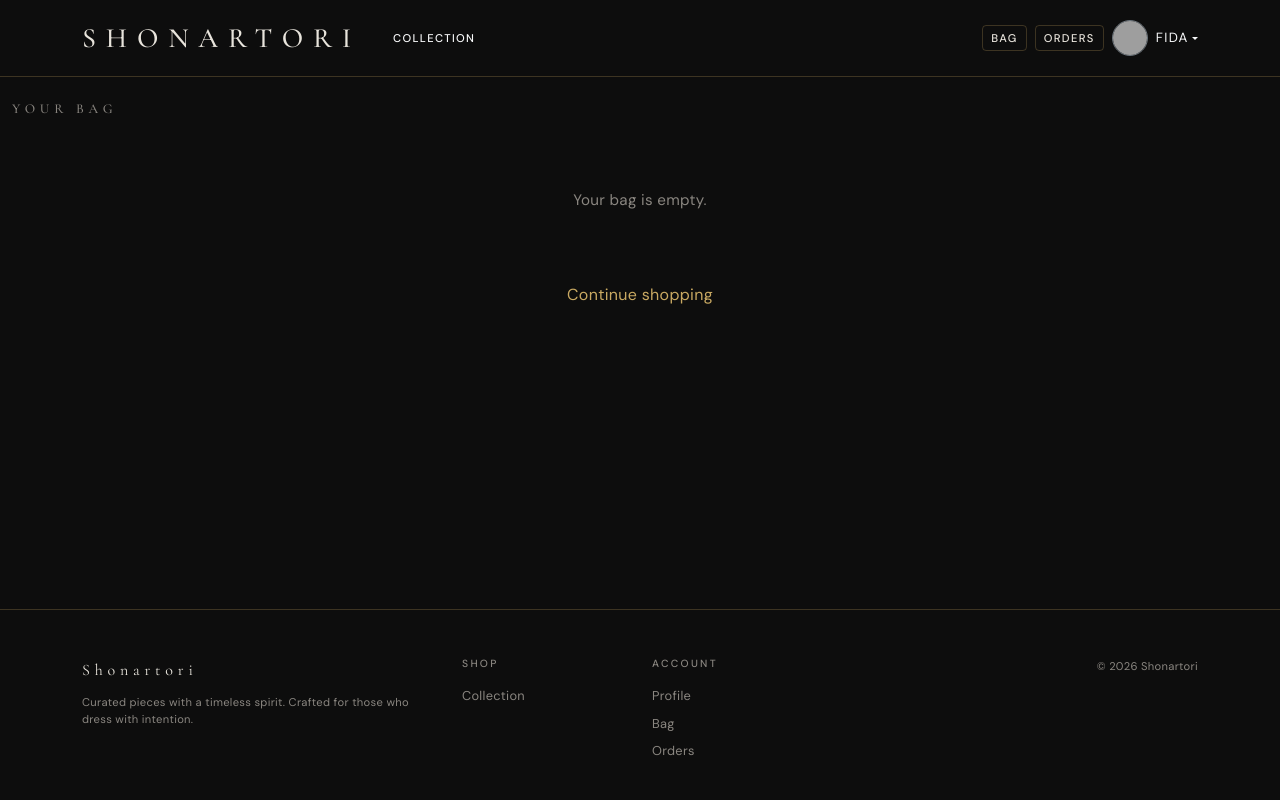
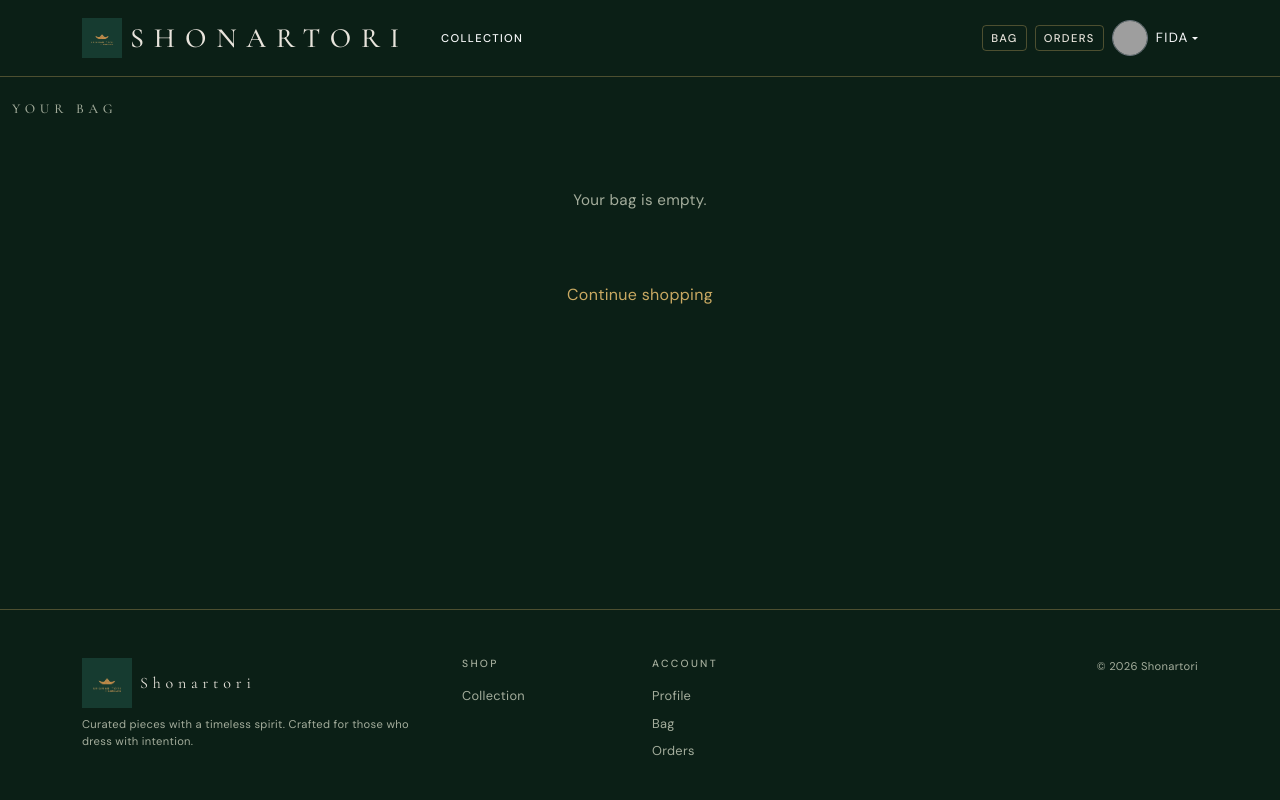
Before and after one commit to RafiAhamed07/Shonar-Tori, a Django app: page /product/cart/ in a window 1280 px wide. Run offline with Django 4.2, Linux system fonts and the light colour scheme; a user stored in the database is signed in; data comes from the database, SQL or seed files in the repository; grey boxes are pictures that could not be loaded.

Commit message:
logo + theme updated

```diff
--- a/shonartori/home/static/css/luxury.css
+++ b/shonartori/home/static/css/luxury.css
@@ -1,13 +1,13 @@
 /* ShonarTori — luxury editorial theme (Bootstrap 5 companion) */
 
 :root {
-  --lux-bg: #0d0d0d;
-  --lux-bg-elevated: #161616;
-  --lux-border: rgba(201, 169, 98, 0.25);
+  --lux-bg: #0b1f16;
+  --lux-bg-elevated: #123022;
+  --lux-border: rgba(201, 169, 98, 0.35);
   --lux-gold: #c9a962;
   --lux-gold-dim: #9a7b3c;
   --lux-cream: #e8e4dc;
-  --lux-muted: #8a8680;
+  --lux-muted: #a4ad9c;
   --lux-font-serif: "Cormorant Garamond", "Times New Roman", serif;
   --lux-font-sans: "DM Sans", system-ui, sans-serif;
 }
@@ -124,7 +124,7 @@
   padding: 4rem 1.5rem;
   background: linear-gradient(
       180deg,
-      rgba(13, 13, 13, 0.7) 0%,
+      rgba(11, 31, 22, 0.8) 0%,
       var(--lux-bg) 100%
     ),
     radial-gradient(ellipse at 50% 0%, rgba(201, 169, 98, 0.12) 0%, transparent 55%);
--- a/shonartori/templates/base.html
+++ b/shonartori/templates/base.html
@@ -11,14 +11,17 @@
     <link href="https://fonts.googleapis.com/css2?family=Cormorant+Garamond:ital,wght@0,400;0,500;0,600;1,400&family=DM+Sans:ital,opsz,wght@0,9..40,400;0,9..40,500;0,9..40,600;1,9..40,400&display=swap" rel="stylesheet">
 
     <link href="https://cdn.jsdelivr.net/npm/bootstrap@5.3.3/dist/css/bootstrap.min.css" rel="stylesheet">
-    <link href="{% static 'css/luxury.css' %}" rel="stylesheet">
+    <link href="{% static 'css/luxury.css' %}?v=2" rel="stylesheet">
 </head>
 
 <body class="luxury-body">
 
 <nav class="navbar navbar-expand-lg navbar-dark luxury-nav sticky-top">
     <div class="container">
-        <a class="navbar-brand" href="{% url 'index' %}">Shonartori</a>
+        <a class="navbar-brand d-flex align-items-center gap-2" href="{% url 'index' %}">
+            <img src="{% static 'images/shonar_tori_logo.png' %}" alt="Shonartori Logo" height="40" style="object-fit: contain;">
+            Shonartori
+        </a>
 
         <button class="navbar-toggler border-secondary" type="button" data-bs-toggle="collapse" data-bs-target="#luxNav"
                 aria-controls="luxNav" aria-expanded="false" aria-label="Toggle navigation">
@@ -90,7 +93,10 @@
     <div class="container">
         <div class="row g-4">
             <div class="col-md-4">
-                <div class="footer-brand">Shonartori</div>
+                <div class="footer-brand d-flex align-items-center gap-2 mb-2">
+                    <img src="{% static 'images/shonar_tori_logo.png' %}" alt="Shonartori Logo" height="50" style="object-fit: contain;">
+                    Shonartori
+                </div>
                 <p class="text-lux-muted mb-0 small">Curated pieces with a timeless spirit. Crafted for those who dress with intention.</p>
             </div>
             <div class="col-6 col-md-2">
```
Also changed, not shown: shonartori/home/static/images/shonar_tori_logo.png (added).
